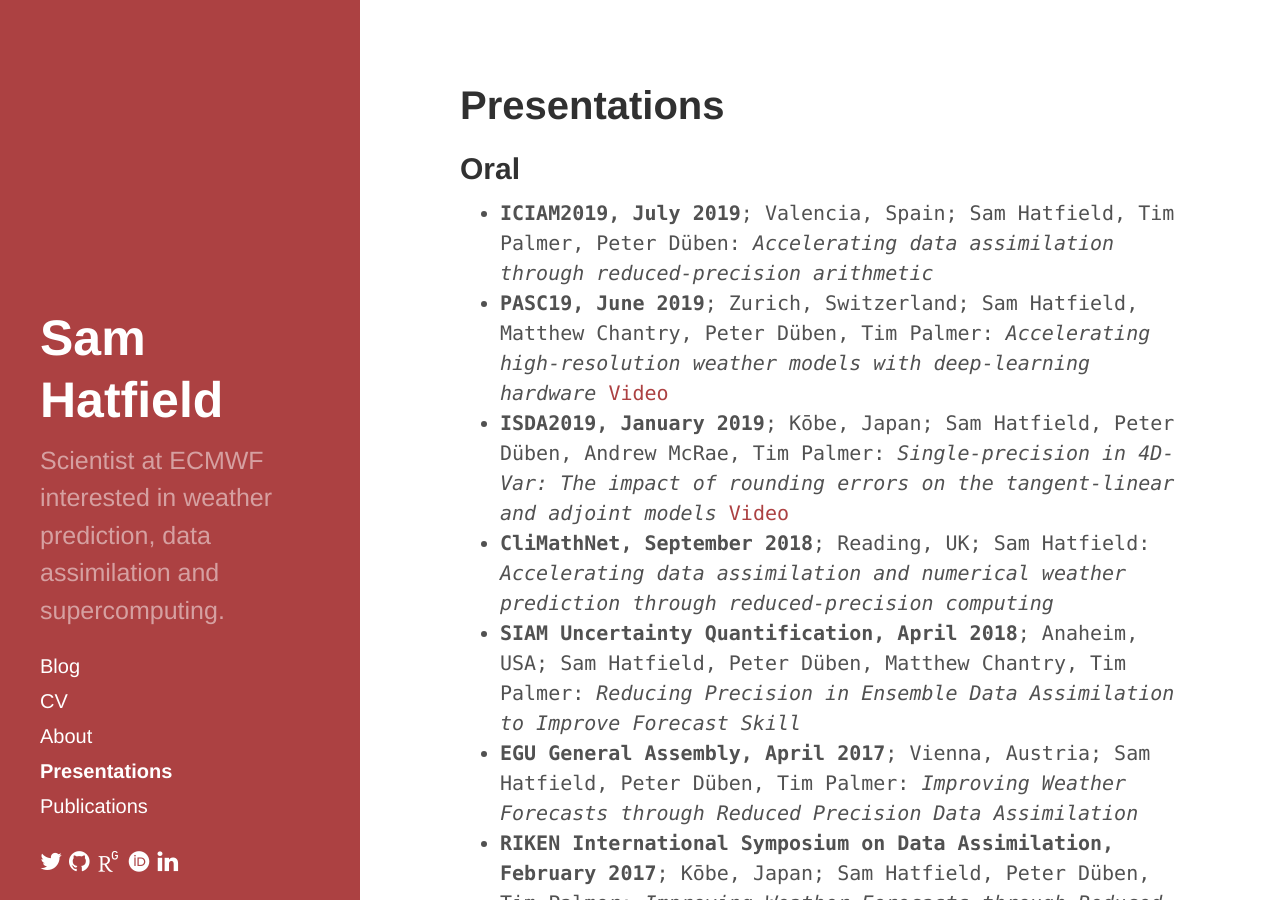
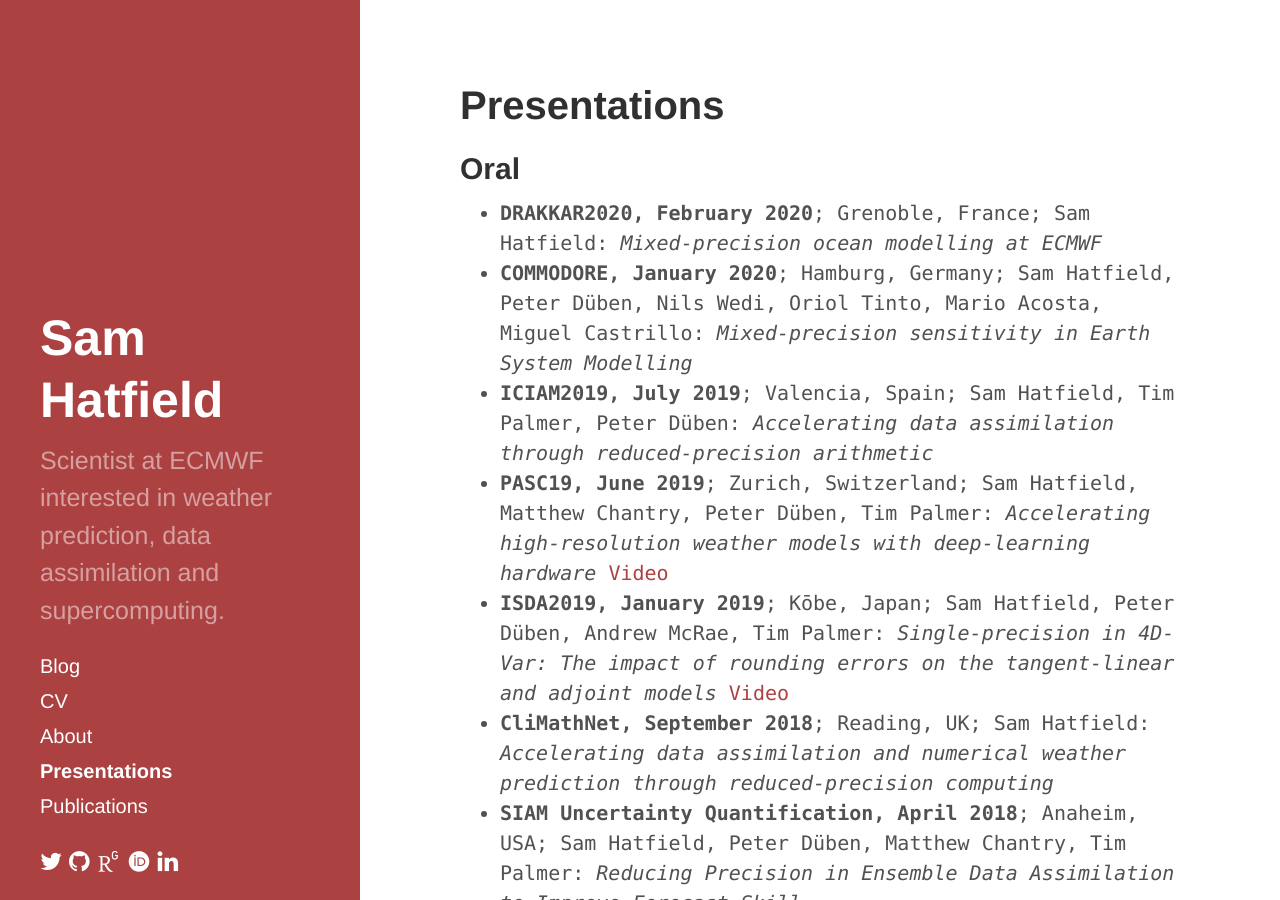
Before and after one commit to samhatfield/samhatfield.github.io, a Jekyll site: the page built from presentations.md, in a window 1280 px wide and 900 px high. Built offline with Jekyll 4.4.1, drawn with Linux system fonts in a browser that asks for light colours; nearby versions of some CDN libraries; some web fonts are replaced.

Commit message:
Update presentations and publications

```diff
--- a/presentations.md
+++ b/presentations.md
@@ -7,6 +7,8 @@ title: Presentations
 
 
 <ul class="publication-list">
+    <li><b>DRAKKAR2020, February 2020</b>; Grenoble, France; Sam Hatfield: <em>Mixed-precision ocean modelling at ECMWF</em></li>
+    <li><b>COMMODORE, January 2020</b>; Hamburg, Germany; Sam Hatfield, Peter Düben, Nils Wedi, Oriol Tinto, Mario Acosta, Miguel Castrillo: <em>Mixed-precision sensitivity in Earth System Modelling</em></li>
     <li><b>ICIAM2019, July 2019</b>; Valencia, Spain; Sam Hatfield, Tim Palmer, Peter Düben: <em>Accelerating data assimilation through reduced-precision arithmetic</em></li>
     <li><b>PASC19, June 2019</b>; Zurich, Switzerland; Sam Hatfield, Matthew Chantry, Peter Düben, Tim Palmer: <em>Accelerating high-resolution weather models with deep-learning hardware</em> <a href="https://video.ethz.ch/conferences/2019/pasc19/f6a2bdd0-6bf1-4cf0-bb4d-2eb91762b953.html">Video</a></li>
     <li><b>ISDA2019, January 2019</b>; Kōbe, Japan; Sam Hatfield, Peter Düben, Andrew McRae, Tim Palmer: <em>Single-precision in 4D-Var: The impact of rounding errors on the tangent-linear and adjoint models</em> <a href="https://www.youtube.com/watch?v=H_rcl6g1fGY&">Video</a></li>
```
Also changed, not shown: publications.md (+1 -0 lines).
